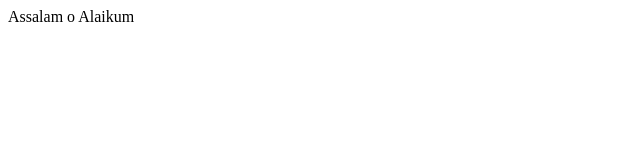
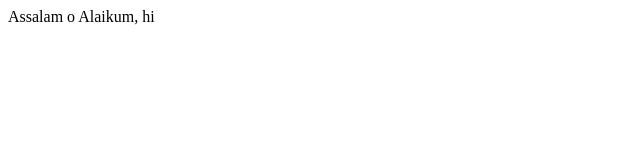
Before and after one commit to Rana-Usama/basic-react-template, a React (Create React App) app: page / in a window 1280 px wide. Shown: the top 160 px of the page, without its empty margins (0-640 px from the left). Built offline with nearby package versions, Linux system fonts and the light colour scheme.

Commit message:
update app.js

```diff
--- a/src/App.js
+++ b/src/App.js
@@ -7,7 +7,7 @@ class App extends Component{
 
     render(){
         return(
-            <div>Assalam o Alaikum</div>
+            <div>Assalam o Alaikum, hi</div>
         )
     }
 }
```
